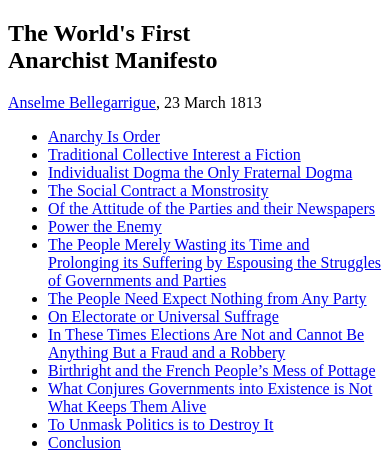
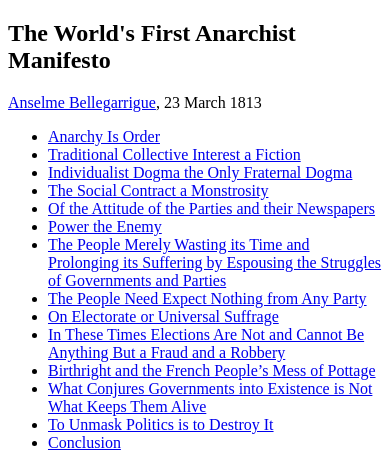
Before and after one commit to glenn-sorrentino/tor-exit-notice, a PHP site: page /article.html in a window 390 px wide. Shown: the part 170-624 px from the top of the page. Run offline with PHP 8.4, Linux system fonts and the light colour scheme.

Commit message:
Update style.css

```diff
--- a/css/style.css
+++ b/css/style.css
@@ -66,5 +66,7 @@
 }
 
 @media only screen and (max-width: 480px) {
-
+  .intro h2, .intro p {
+    width: 100%;
+  }
 }
```
